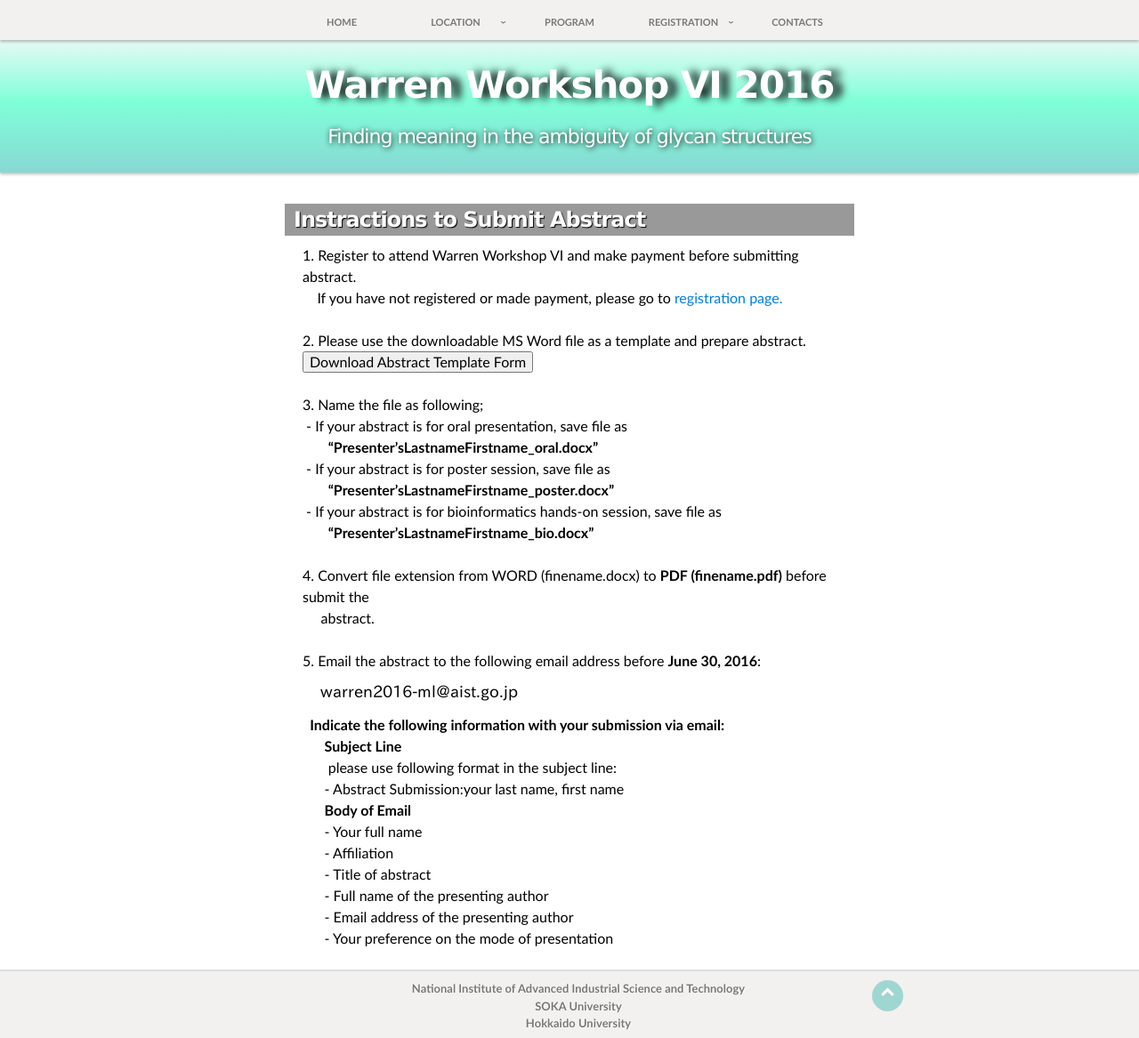
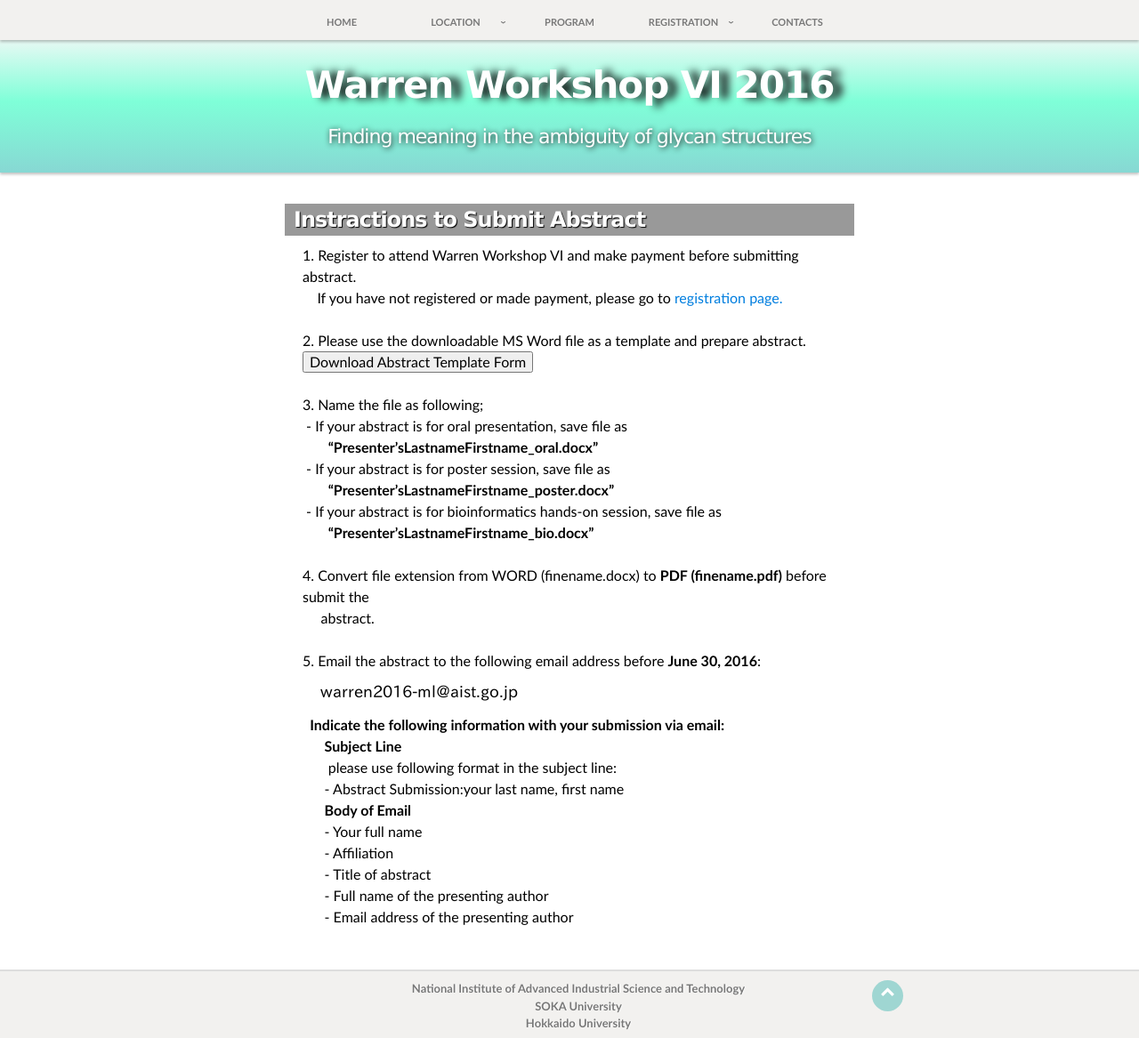
Before and after one commit to yamazakiM/WarrenWorkshop2016, a Jekyll site: the page built from submit/index.md, in a window 1280 px wide and 1167 px high. Shown: the whole window at 89% size. Built offline with Jekyll 4.4.1, drawn with Linux system fonts in a browser that asks for light colours; nearby versions of some CDN libraries; library files that are not in the unit come from our copies.

Commit message:
Update index.md

```diff
--- a/submit/index.md
+++ b/submit/index.md
@@ -50,7 +50,6 @@ layout: default
     &nbsp; &nbsp; &nbsp; - Title of abstract<br>
     &nbsp; &nbsp; &nbsp; - Full name of the presenting author<br>
     &nbsp; &nbsp; &nbsp; - Email address of the presenting author<br>
-    &nbsp; &nbsp; &nbsp; - Your preference on the mode of presentation<br>
   </li>
 </ul>
 
```
